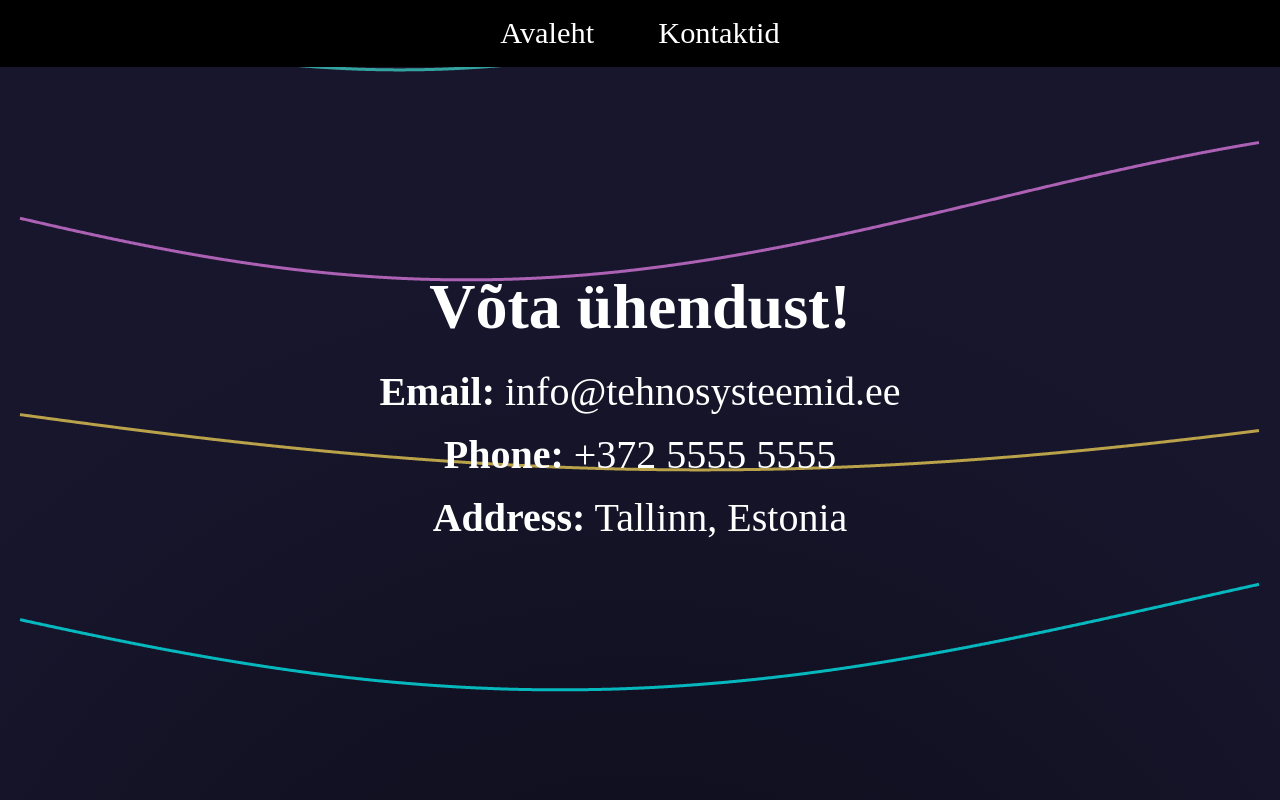
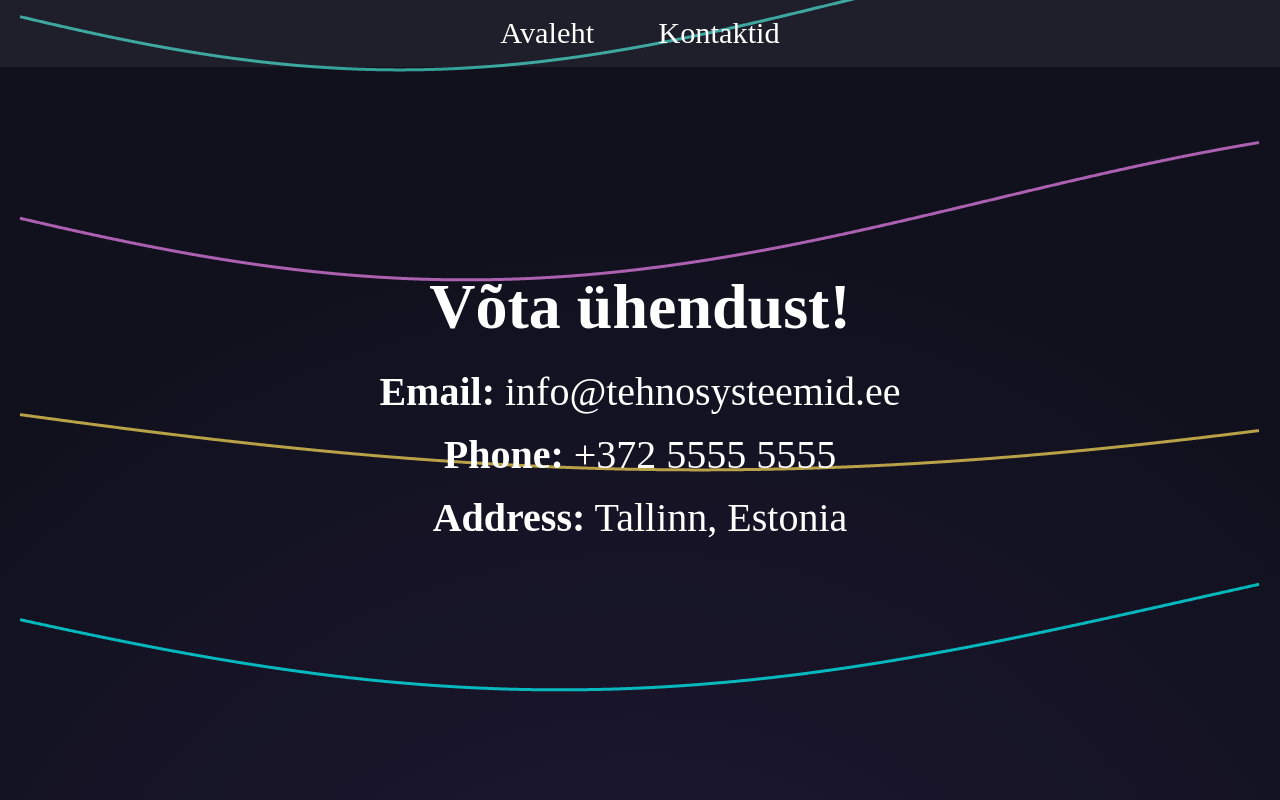
Before and after one commit to renepruu/tehnosysteemid.ee, a React (Vite) app: page /tehnosysteemid.ee/contact in a window 1280 px wide. Shown: the top 800 px of the page. Built offline with nearby package versions, Linux system fonts and the light colour scheme.

Commit message:
navbar and background change

```diff
--- a/src/components/Navbar.tsx
+++ b/src/components/Navbar.tsx
@@ -27,7 +27,7 @@ const navStyle: React.CSSProperties = {
   justifyContent: "center",
   gap: "4rem",
   padding: "1rem 0",
-  backgroundColor: "rgb(0, 0, 0)",
+  backgroundColor: "rgba(255, 255, 255, 0.06)",
   fontFamily: "SansRegular",
   fontStyle: "bold",
   fontSize: "1.9rem",
--- a/src/style/index.css
+++ b/src/style/index.css
@@ -42,8 +42,8 @@ html body {
   background-color: black;
   color: white;
   background:
-    radial-gradient(circle at bottom, #0d0c18 1%, rgb(23, 22, 45) 70%) no-repeat, /* Existing radial gradient */
-    linear-gradient(to bottom, rgba(9, 8, 15, 0) 70%, rgb(20, 19, 40) 100%); /* Fade to black at the bottom */
+    radial-gradient(circle at bottom, #1e1833 10%, rgb(17, 17, 30) 70%) no-repeat, /* Existing radial gradient */
+    linear-gradient(to bottom, rgba(0, 0, 0, 0) 70%, rgb(20, 19, 40) 100%); /* Fade to black at the bottom */
   background-size: cover; /* Ensure the background covers the entire page */
   background-blend-mode: overlay; /* Blend the gradients together */
 }
```
